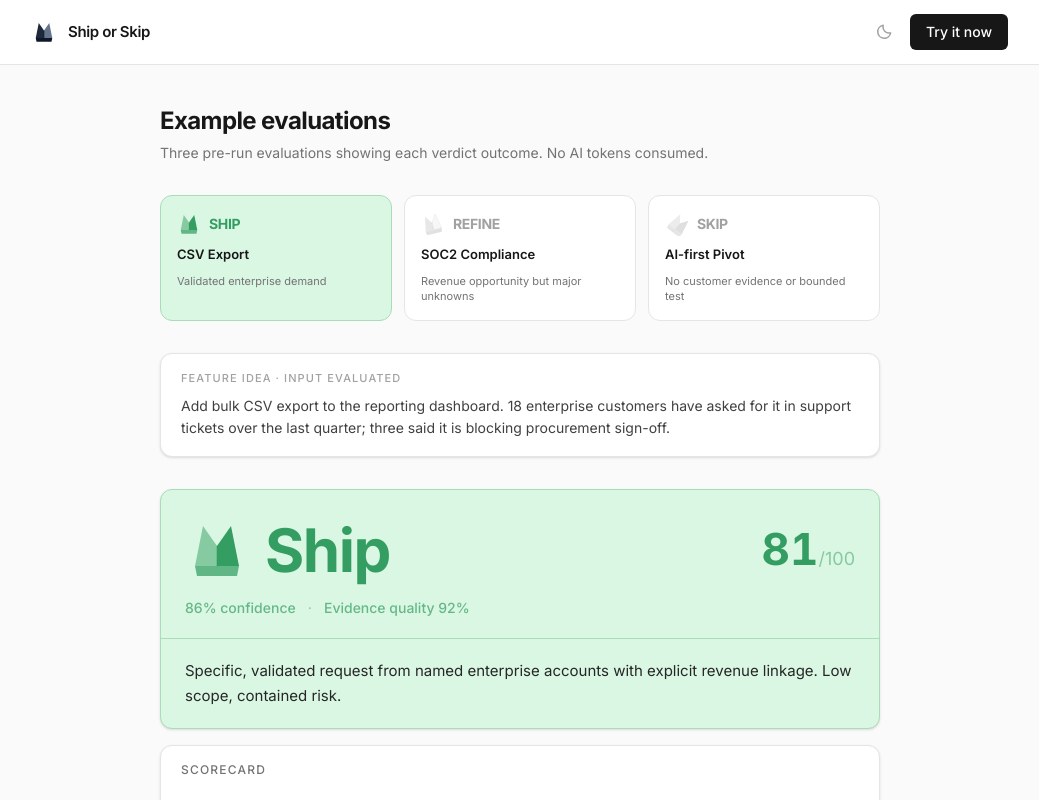
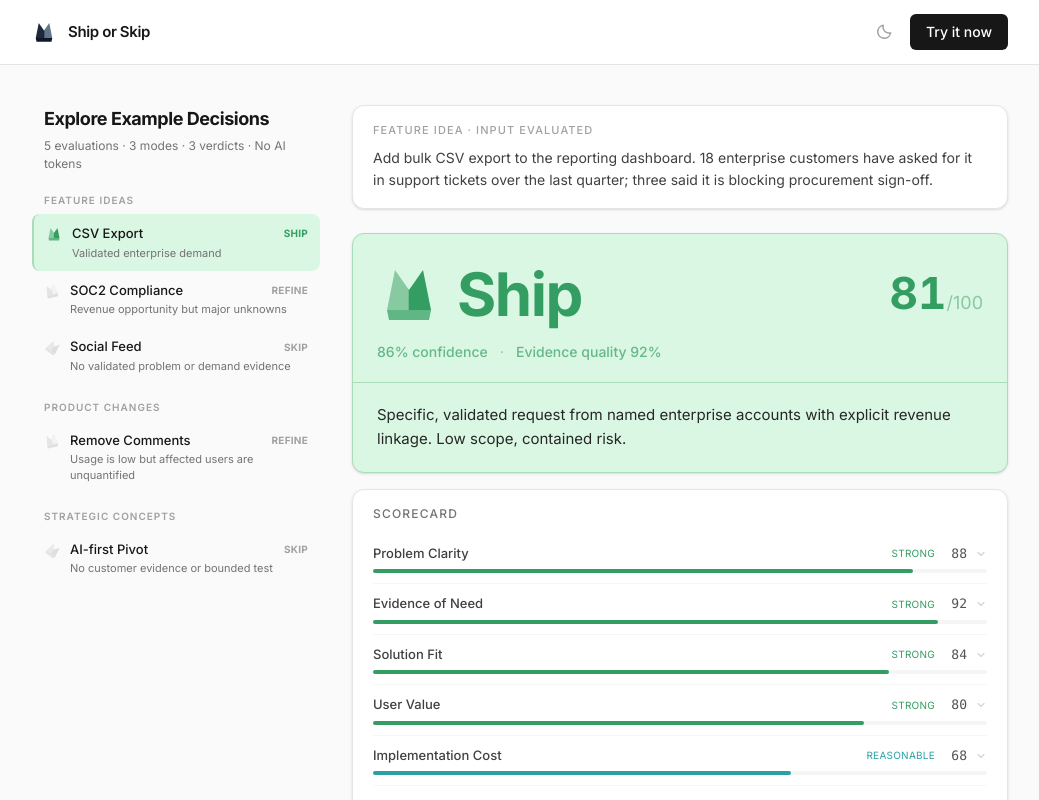
Before and after one commit to joshuaearlsultan/ship-or-skip, a React (Vite) app: page /demo in a window 1280 px wide. Shown: the top 800 px of the page, without its empty margins (120-1159 px from the left). Built offline with nearby package versions, Linux system fonts and the light colour scheme.

Commit message:
Improved examples and demo page

```diff
--- a/src/data/demoExamples.ts
+++ b/src/data/demoExamples.ts
@@ -1,6 +1,6 @@
 import type { IdeaMode } from '../types/request'
 import type { DecisionResult } from '../types/decision'
-import { shipFeatureMock } from './mockResults'
+import { refineChangeMock, shipFeatureMock, skipFeatureMock } from './mockResults'
 
 export interface DemoExample {
   id: string
@@ -18,7 +18,7 @@ export interface DemoExample {
 // Feature mode. Revenue signal is real but implementation scope is unquantified
 // and a readiness baseline is missing. overallScore ≈ 61, verdict: refine.
 
-const soc2RefineMock: DecisionResult = {
+export const soc2RefineMock: DecisionResult = {
   verdict: 'refine',
   confidence: 68,
   mode: 'feature',
@@ -218,7 +218,7 @@ const soc2RefineMock: DecisionResult = {
 // Concept mode. No customer evidence anchors the pivot; positioning is
 // undifferentiated; scope is untestable. overallScore ≈ 36, verdict: skip.
 
-const aiFirstSkipMock: DecisionResult = {
+export const aiFirstSkipMock: DecisionResult = {
   verdict: 'skip',
   confidence: 81,
   mode: 'concept',
@@ -400,6 +400,22 @@ export const DEMO_EXAMPLES: DemoExample[] = [
     result: soc2RefineMock,
   },
   {
+    id: 'social-feed',
+    title: 'Social Feed',
+    rationale: 'No validated problem or demand evidence',
+    idea: 'Add a social feed so users can share progress and increase engagement.',
+    mode: 'feature',
+    result: skipFeatureMock,
+  },
+  {
+    id: 'remove-comments',
+    title: 'Remove Comments',
+    rationale: 'Usage is low but affected users are unquantified',
+    idea: 'Remove the per-row comments thread from the dashboard. Usage is below 2% and it complicates the data layer.',
+    mode: 'change',
+    result: refineChangeMock,
+  },
+  {
     id: 'ai-first-pivot',
     title: 'AI-first Pivot',
     rationale: 'No customer evidence or bounded test',
--- a/src/data/examples.ts
+++ b/src/data/examples.ts
@@ -1,11 +1,7 @@
 import type { IdeaMode } from '../types/request'
 import type { DecisionResult } from '../types/decision'
-import {
-  refineChangeMock,
-  refineConceptMock,
-  shipFeatureMock,
-  skipFeatureMock,
-} from './mockResults'
+import { refineChangeMock, shipFeatureMock, skipFeatureMock } from './mockResults'
+import { aiFirstSkipMock, soc2RefineMock } from './demoExamples'
 
 export interface Example {
   id: string
@@ -23,6 +19,13 @@ export const EXAMPLES: Example[] = [
     preview: 'Bulk CSV export — validated enterprise request',
   },
   {
+    id: 'feature-soc2',
+    mode: 'feature',
+    idea:
+      'Pursue SOC2 Type II certification. Several enterprise prospects have stalled in procurement citing our lack of security certification. Two active deals are explicitly conditional on completing the audit.',
+    preview: 'SOC2 compliance — enterprise procurement blocker',
+  },
+  {
     id: 'feature-social-feed',
     mode: 'feature',
     idea:
@@ -33,8 +36,8 @@ export const EXAMPLES: Example[] = [
     id: 'concept-ai-first',
     mode: 'concept',
     idea:
-      'Pivot the roadmap to AI-first: every existing feature should be reimagined as an AI workflow.',
-    preview: 'Pivot roadmap to AI-first',
+      'Pivot the entire product roadmap to be AI-first. Every existing feature should be reimagined as an AI-powered workflow. We should position as the AI-native alternative in the category.',
+    preview: 'AI-first roadmap pivot',
   },
   {
     id: 'change-remove-comments',
@@ -55,14 +58,27 @@ export function resolveMockResult(
 ): DecisionResult {
   const lower = idea.toLowerCase()
 
+  // Concept mode always resolves to the canonical AI-first Skip example
   if (mode === 'concept') {
-    return withMode(refineConceptMock, mode)
+    return withMode(aiFirstSkipMock, mode)
   }
 
+  // Social feed → Skip (feature-mode Skip example retained for keyword matching)
   if (lower.includes('social') || lower.includes('feed')) {
     return withMode(skipFeatureMock, mode)
   }
 
+  // SOC2 / compliance → canonical Refine example
+  if (
+    lower.includes('soc2') ||
+    lower.includes('soc 2') ||
+    lower.includes('compliance') ||
+    lower.includes('certification')
+  ) {
+    return withMode(soc2RefineMock, mode)
+  }
+
+  // CSV / export → canonical Ship example
   if (
     lower.includes('export') ||
     lower.includes('csv') ||
--- a/src/data/mockResults.ts
+++ b/src/data/mockResults.ts
@@ -141,6 +141,9 @@ export const shipFeatureMock: DecisionResult = {
   },
 }
 
+// Retained as a test fixture. Not used by mock mode or the demo page.
+// Represents a concept-mode Refine result (overallScore 56, confidence 58).
+// The canonical concept-mode example is aiFirstSkipMock in demoExamples.ts.
 export const refineConceptMock: DecisionResult = {
   verdict: 'refine',
   confidence: 58,
--- a/src/pages/DemoPage.tsx
+++ b/src/pages/DemoPage.tsx
@@ -1,6 +1,7 @@
 import { useState } from 'react'
 import { Link } from 'react-router-dom'
 import type { EvaluationState } from '../hooks/useEvaluation'
+import type { IdeaMode } from '../types/request'
 import type { Verdict } from '../types/decision'
 import { DEMO_EXAMPLES } from '../data/demoExamples'
 import { LandingNav } from '../components/layout/LandingNav'
@@ -12,12 +13,53 @@ interface DemoPageProps {
   toggleDark: () => void
 }
 
+// ─── Static config ─────────────────────────────────────────────────────────────
+
+const MODE_GROUPS: { mode: IdeaMode; label: string }[] = [
+  { mode: 'feature', label: 'Feature Ideas' },
+  { mode: 'change', label: 'Product Changes' },
+  { mode: 'concept', label: 'Strategic Concepts' },
+]
+
+const MODE_LABEL: Record<IdeaMode, string> = {
+  feature: 'Feature Idea',
+  change: 'Product Change',
+  concept: 'Strategic Concept',
+}
+
+const VERDICT_LABEL: Record<Verdict, string> = {
+  ship: 'SHIP',
+  refine: 'REFINE',
+  skip: 'SKIP',
+}
+
+const VERDICT_LABEL_COLOR: Record<Verdict, string> = {
+  ship: 'text-verdict-ship dark:text-verdict-ship-vivid',
+  refine: 'text-verdict-refine dark:text-verdict-refine-vivid',
+  skip: 'text-verdict-skip dark:text-verdict-skip-vivid',
+}
+
+// Active row: light verdict tint background + verdict-coloured left border
+const VERDICT_ROW_ACTIVE_BG: Record<Verdict, string> = {
+  ship: 'bg-verdict-ship-soft dark:bg-verdict-ship-dark-bg',
+  refine: 'bg-verdict-refine-soft dark:bg-verdict-refine-dark-bg',
+  skip: 'bg-verdict-skip-soft dark:bg-verdict-skip-dark-bg',
+}
+
+const VERDICT_ROW_ACTIVE_BORDER: Record<Verdict, string> = {
+  ship: 'border-l-2 border-verdict-ship-ring dark:border-verdict-ship-dark-ring',
+  refine: 'border-l-2 border-verdict-refine-ring dark:border-verdict-refine-dark-ring',
+  skip: 'border-l-2 border-verdict-skip-ring dark:border-verdict-skip-dark-ring',
+}
+
+// ─── Page ──────────────────────────────────────────────────────────────────────
+
 export function DemoPage({ dark, toggleDark }: DemoPageProps) {
   const [selectedId, setSelectedId] = useState(DEMO_EXAMPLES[0].id)
 
   const selected = DEMO_EXAMPLES.find((e) => e.id === selectedId) ?? DEMO_EXAMPLES[0]
 
-  // Construct a synthetic ready state — no hook, no API call, no loading
+  // Synthetic ready state — no hook, no API call, no loading
   const syntheticState: EvaluationState = {
     status: 'ready',
     request: { idea: selected.idea, mode: selected.mode },
@@ -29,25 +71,34 @@ export function DemoPage({ dark, toggleDark }: DemoPageProps) {
     <div className="min-h-screen bg-neutral-50 dark:bg-surface-0">
       <LandingNav dark={dark} toggleDark={toggleDark} />
 
-      <main className="mx-auto max-w-3xl px-6 py-10 space-y-8">
-        {/* Page header */}
-        <div>
-          <h1 className="text-2xl font-bold tracking-tight text-neutral-900 dark:text-neutral-100">
-            Example evaluations
+      <main className="mx-auto max-w-5xl px-6 py-10">
+        <div className="flex flex-col gap-8 lg:flex-row lg:items-start">
+
+          {/* ── Left: sticky example selector (lg+) ─────────────────────── */}
+          <aside className="lg:sticky lg:top-6 lg:w-72 lg:shrink-0">
+
+            {/* Sidebar header */}
+            <div className="mb-5 px-3">
+              <h1 className="text-lg font-bold tracking-tight text-neutral-900 dark:text-neutral-100">
+                Explore Example Decisions
               </h1>
-          <p className="mt-1.5 text-sm text-neutral-500 dark:text-neutral-500">
-            Three pre-run evaluations showing each verdict outcome. No AI tokens consumed.
+              <p className="mt-1 text-[12px] text-neutral-500 dark:text-neutral-500">
+                5 evaluations · 3 modes · 3 verdicts · No AI tokens
               </p>
             </div>
 
-        {/* Example selector */}
-        <div
-          role="tablist"
-          aria-label="Select an example evaluation"
-          className="grid grid-cols-3 gap-3"
-        >
-          {DEMO_EXAMPLES.map((example) => (
-            <ExampleCard
+            {/* Grouped example list */}
+            <nav aria-label="Example evaluations">
+              {MODE_GROUPS.map(({ mode, label }, i) => {
+                const group = DEMO_EXAMPLES.filter((e) => e.mode === mode)
+                if (group.length === 0) return null
+                return (
+                  <div key={mode} className={i > 0 ? 'mt-4' : ''}>
+                    <p className="mb-1.5 px-3 text-[10px] font-semibold uppercase tracking-widest text-neutral-400 dark:text-neutral-600">
+                      {label}
+                    </p>
+                    {group.map((example) => (
+                      <ExampleRow
                         key={example.id}
                         title={example.title}
                         rationale={example.rationale}
@@ -57,62 +108,27 @@ export function DemoPage({ dark, toggleDark }: DemoPageProps) {
                       />
                     ))}
                   </div>
+                )
+              })}
+            </nav>
+          </aside>
 
-        {/* Idea text */}
-        <IdeaBlock idea={selected.idea} mode={selected.mode === 'feature' ? 'Feature Idea' : selected.mode === 'change' ? 'Product Change' : 'Concept'} />
+          {/* ── Right: evaluation result ─────────────────────────────────── */}
+          <div className="min-w-0 flex-1 space-y-6">
+            <IdeaBlock idea={selected.idea} mode={MODE_LABEL[selected.mode]} />
+            <ResultPanel state={syntheticState} />
+            <CTAStrip />
+          </div>
 
-        {/* Full result — rendered via the existing ResultPanel, no reset button */}
-        <ResultPanel state={syntheticState} />
-
-        {/* CTA strip */}
-        <div className="rounded-xl border border-neutral-200 bg-white px-6 py-5 dark:border-surface-border dark:bg-surface-1">
-          <p className="text-sm font-medium text-neutral-900 dark:text-neutral-100">
-            Ready to evaluate your own idea?
-          </p>
-          <p className="mt-1 text-sm text-neutral-500 dark:text-neutral-500">
-            Paste any feature, change, or concept and get a scored verdict in seconds.
-          </p>
-          <div className="mt-4 flex flex-wrap items-center gap-3">
-            <Link
-              to="/evaluate"
-              className="rounded-md bg-neutral-900 px-4 py-2 text-sm font-medium text-white transition-colors hover:bg-neutral-800 focus:outline-none focus-visible:ring-2 focus-visible:ring-neutral-500 dark:bg-neutral-100 dark:text-neutral-950 dark:hover:bg-white"
-            >
-              Run Ship or Skip
-            </Link>
-            <Link
-              to="/"
-              className="text-sm text-neutral-500 hover:text-neutral-700 transition-colors focus:outline-none focus-visible:ring-2 focus-visible:ring-neutral-400 rounded-sm dark:text-neutral-500 dark:hover:text-neutral-300"
-            >
-              ← Back to landing
-            </Link>
-          </div>
         </div>
       </main>
     </div>
   )
 }
 
-// ─── Selector card ────────────────────────────────────────────────────────────
+// ─── Example row ──────────────────────────────────────────────────────────────
 
-const VERDICT_CARD_ACTIVE: Record<Verdict, string> = {
-  ship: 'bg-verdict-ship-soft border-verdict-ship-ring dark:bg-verdict-ship-dark-bg dark:border-verdict-ship-dark-ring',
-  refine: 'bg-verdict-refine-soft border-verdict-refine-ring dark:bg-verdict-refine-dark-bg dark:border-verdict-refine-dark-ring',
-  skip: 'bg-verdict-skip-soft border-verdict-skip-ring dark:bg-verdict-skip-dark-bg dark:border-verdict-skip-dark-ring',
-}
-
-const VERDICT_LABEL_COLOR: Record<Verdict, string> = {
-  ship: 'text-verdict-ship dark:text-verdict-ship-vivid',
-  refine: 'text-verdict-refine dark:text-verdict-refine-vivid',
-  skip: 'text-verdict-skip dark:text-verdict-skip-vivid',
-}
-
-const VERDICT_LABEL: Record<Verdict, string> = {
-  ship: 'SHIP',
-  refine: 'REFINE',
-  skip: 'SKIP',
-}
-
-interface ExampleCardProps {
+interface ExampleRowProps {
   title: string
   rationale: string
   verdict: Verdict
@@ -120,42 +136,45 @@ interface ExampleCardProps {
   onClick: () => void
 }
 
-function ExampleCard({ title, rationale, verdict, active, onClick }: ExampleCardProps) {
+function ExampleRow({ title, rationale, verdict, active, onClick }: ExampleRowProps) {
   return (
     <button
       type="button"
-      role="tab"
-      aria-selected={active}
+      aria-pressed={active}
       onClick={onClick}
       className={[
-        'flex flex-col gap-2.5 rounded-xl border p-4 text-left transition-colors focus:outline-none focus-visible:ring-2 focus-visible:ring-offset-1 focus-visible:ring-neutral-400',
+        'w-full flex items-start gap-2.5 rounded-lg px-3 py-2.5 text-left transition-colors',
+        'focus:outline-none focus-visible:ring-2 focus-visible:ring-inset focus-visible:ring-neutral-300 dark:focus-visible:ring-neutral-600',
         active
-          ? VERDICT_CARD_ACTIVE[verdict]
-          : 'border-neutral-200 bg-white hover:bg-neutral-50 dark:border-surface-border dark:bg-surface-1 dark:hover:bg-surface-2',
+          ? `${VERDICT_ROW_ACTIVE_BG[verdict]} ${VERDICT_ROW_ACTIVE_BORDER[verdict]}`
+          : 'hover:bg-neutral-100/60 dark:hover:bg-white/[0.04]',
       ].join(' ')}
     >
-      {/* Icon + verdict label */}
-      <div className="flex items-center gap-2">
       <VerdictIcon
         verdict={verdict}
-          className={`h-6 w-6 shrink-0 ${active ? VERDICT_LABEL_COLOR[verdict] : 'text-neutral-300 dark:text-neutral-700'}`}
+        className={`mt-0.5 h-4 w-4 shrink-0 ${
+          active ? VERDICT_LABEL_COLOR[verdict] : 'text-neutral-300 dark:text-neutral-700'
+        }`}
       />
+      <div className="min-w-0 flex-1">
+        <div className="flex items-center justify-between gap-2">
+          <span className="text-[13px] font-medium text-neutral-900 dark:text-neutral-100">
+            {title}
+          </span>
           <span
-          className={`text-sm font-bold tracking-tight ${active ? VERDICT_LABEL_COLOR[verdict] : 'text-neutral-400 dark:text-neutral-600'}`}
+            className={`shrink-0 text-[10px] font-bold tracking-wide ${
+              active
+                ? VERDICT_LABEL_COLOR[verdict]
+                : 'text-neutral-400 dark:text-neutral-600'
+            }`}
           >
             {VERDICT_LABEL[verdict]}
           </span>
         </div>
-
-      {/* Title */}
-      <span className="text-[13px] font-semibold leading-snug text-neutral-900 dark:text-neutral-100">
-        {title}
-      </span>
-
-      {/* One-line rationale */}
-      <span className="text-[11px] leading-snug text-neutral-500 dark:text-neutral-500">
+        <p className="mt-0.5 text-[11px] leading-snug text-neutral-500 dark:text-neutral-500">
           {rationale}
-      </span>
+        </p>
+      </div>
     </button>
   )
 }
@@ -174,3 +193,32 @@ function IdeaBlock({ idea, mode }: { idea: string; mode: string }) {
     </div>
   )
 }
+
+// ─── CTA strip ────────────────────────────────────────────────────────────────
+
+function CTAStrip() {
+  return (
+    <div className="rounded-xl border border-neutral-200 bg-white px-6 py-5 dark:border-surface-border dark:bg-surface-1">
+      <p className="text-sm font-medium text-neutral-900 dark:text-neutral-100">
+        Ready to evaluate your own idea?
+      </p>
+      <p className="mt-1 text-sm text-neutral-500 dark:text-neutral-500">
+        Paste any feature, change, or concept and get a scored verdict in seconds.
+      </p>
+      <div className="mt-4 flex flex-wrap items-center gap-3">
+        <Link
+          to="/evaluate"
+          className="rounded-md bg-neutral-900 px-4 py-2 text-sm font-medium text-white transition-colors hover:bg-neutral-800 focus:outline-none focus-visible:ring-2 focus-visible:ring-neutral-500 dark:bg-neutral-100 dark:text-neutral-950 dark:hover:bg-white"
+        >
+          Run Ship or Skip
+        </Link>
+        <Link
+          to="/"
+          className="rounded-sm text-sm text-neutral-500 transition-colors hover:text-neutral-700 focus:outline-none focus-visible:ring-2 focus-visible:ring-neutral-400 dark:text-neutral-500 dark:hover:text-neutral-300"
+        >
+          ← Back to landing
+        </Link>
+      </div>
+    </div>
+  )
+}
```
Also changed, not shown: 1 other file (tests, documents, lock files or other folders). Lines whose indentation alone changed are shown as unchanged.
